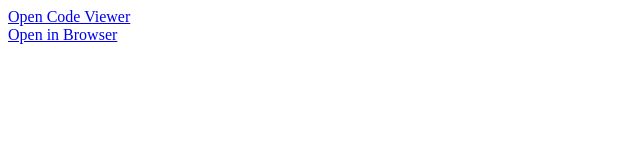
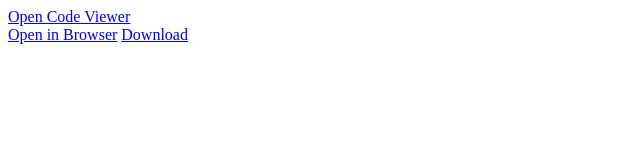
Before and after one commit to My-Creation/AppManage, a plain HTML site: page Verify/main.html in a window 1280 px wide. Shown: the full height of the page, 0-640 px from the left. Drawn offline with Linux system fonts and the light colour scheme.

Commit message:
Update main.html

```diff
--- a/Verify/main.html
+++ b/Verify/main.html
@@ -13,6 +13,10 @@
  <br>
  <a href="openb:///www.google.com">Open in Browser</a>
 
+
+ <a href="download:///">Download</a>
+
+
 </body>
 
 </html>
```
